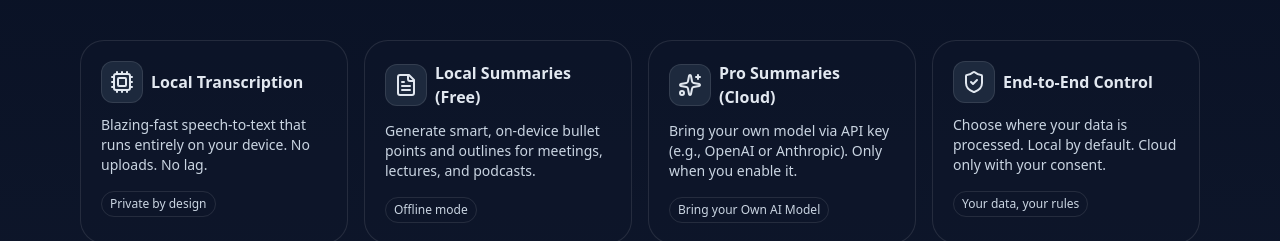
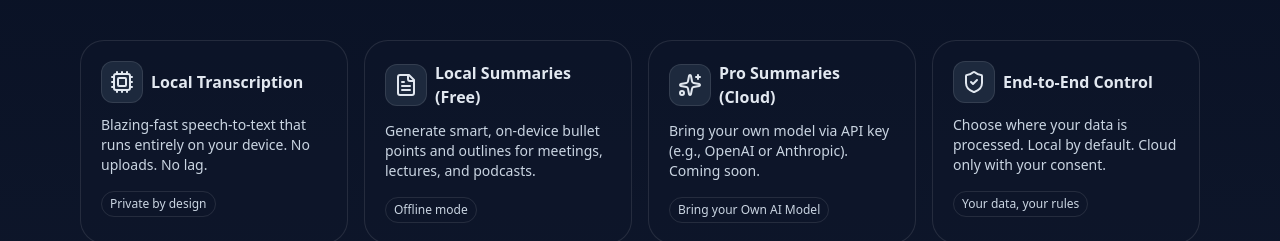
Before and after one commit to ruzin/stenoai, a React (Vite) app in the folder website/: page / in a window 1280 px wide. Shown: the part 1044-1285 px from the top of the page. Built offline with nearby package versions, Linux system fonts and the light colour scheme.

Commit message:
Update README with simplified release process and website copy
- Simplified release process to use standard npm version commands
- Added clear examples for patch/minor/major releases
- Updated website Pro features copy to 'Coming soon'
- Removed complex npm scripts in favor of standard approach

```diff
--- a/website/src/App.jsx
+++ b/website/src/App.jsx
@@ -25,7 +25,7 @@
   {
     icon: <Sparkles className="w-6 h-6" aria-hidden="true" />,
     title: "Pro Summaries (Cloud)",
-    desc: "Bring your own model via API key (e.g., OpenAI or Anthropic). Only when you enable it.",
+    desc: "Bring your own model via API key (e.g., OpenAI or Anthropic). Coming soon.",
     pill: "Bring your Own AI Model",
   },
   {
```
Also changed, not shown: 1 other file (tests, documents, lock files or other folders).
